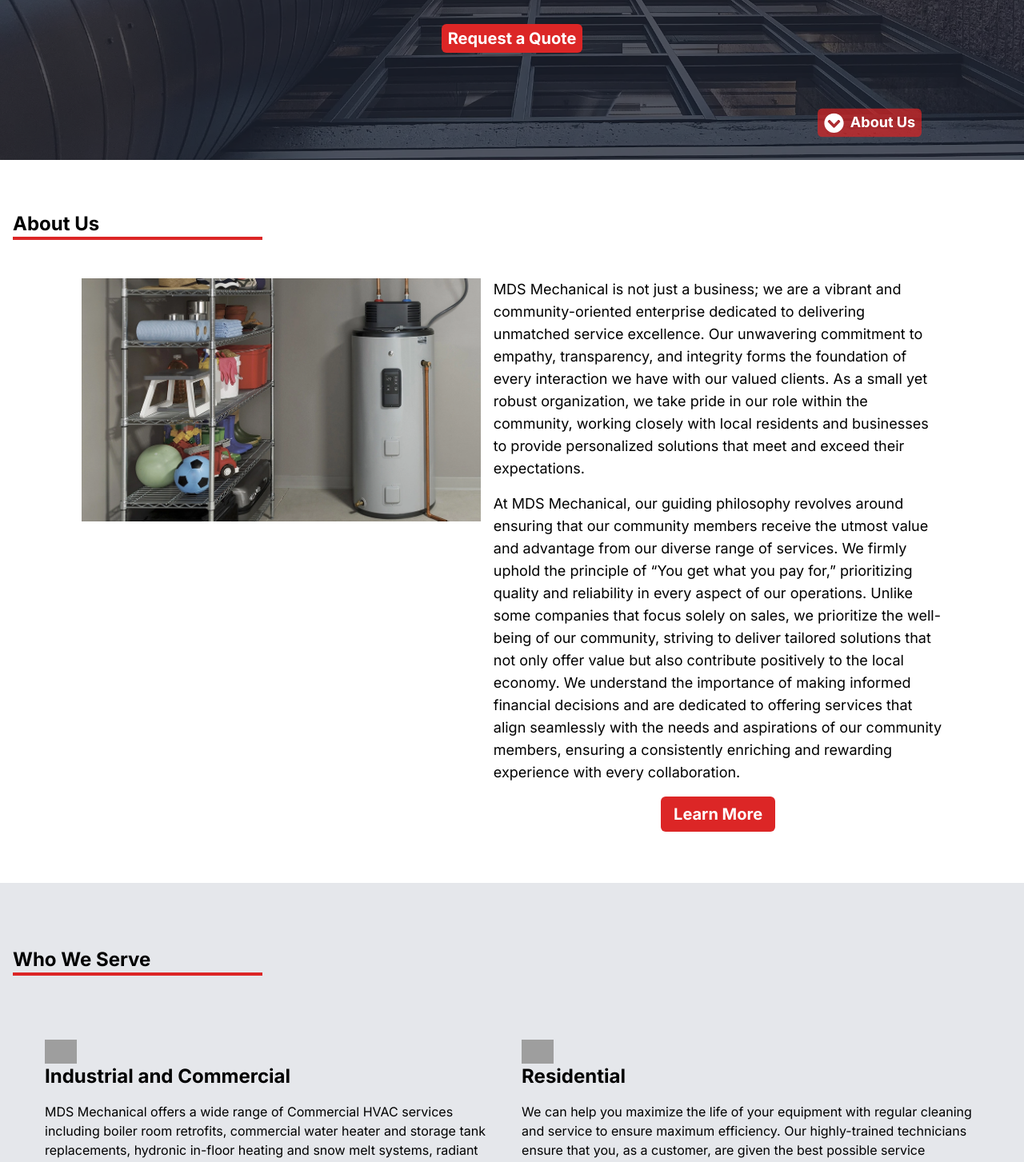
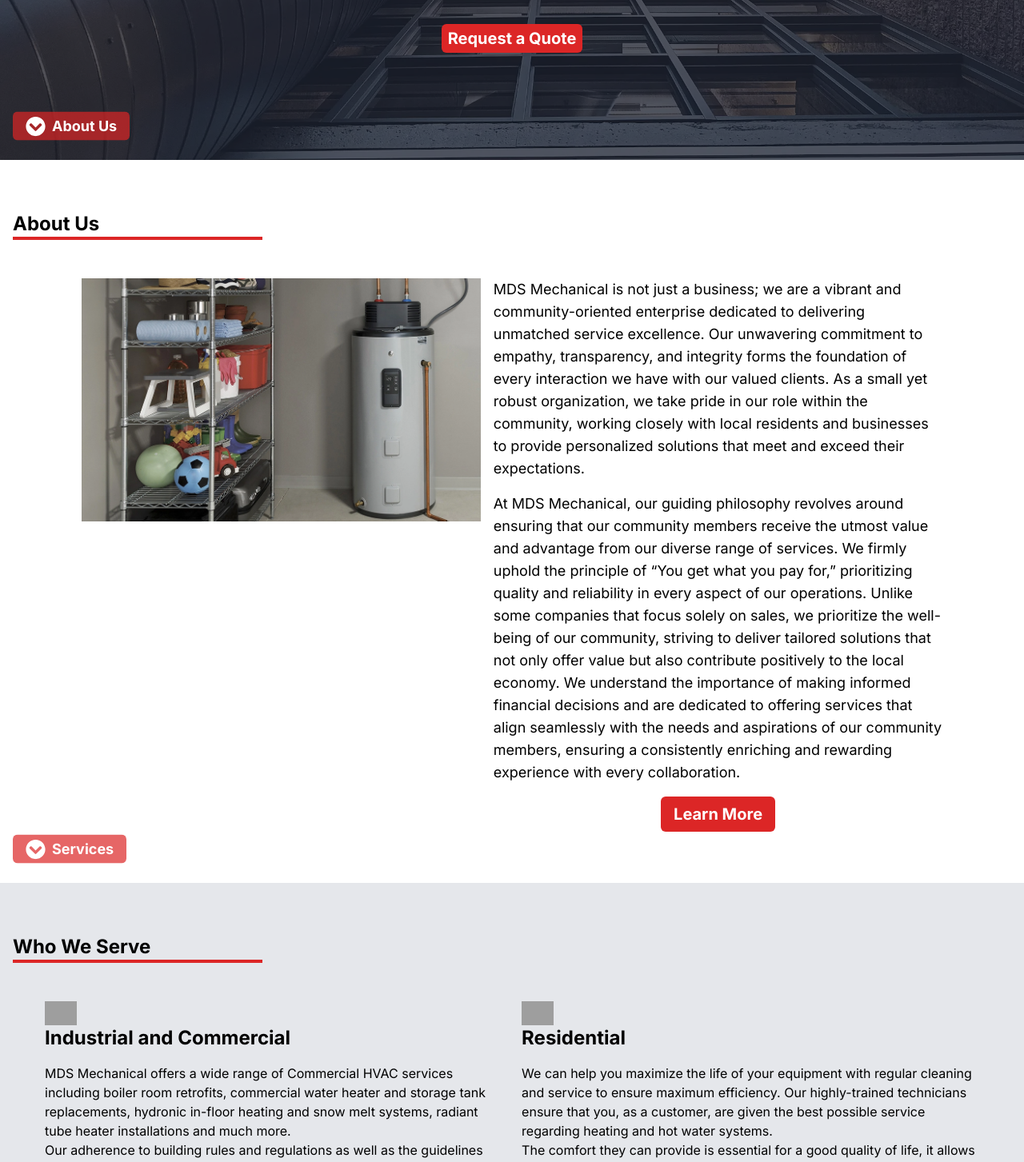
Before and after one commit to GlebTc/mds_mechanical, a Next.js app: page / in a window 1280 px wide. Shown: the part 600-2053 px from the top of the page at 80% size. Built offline with nearby package versions, Linux system fonts and the light colour scheme; grey boxes are pictures that could not be loaded.

Commit message:
Added section navigation buttons

```diff
--- a/src/components/main/mainAbout/About.tsx
+++ b/src/components/main/mainAbout/About.tsx
@@ -2,10 +2,11 @@
 import main_about from "../../../../public/assets/images/main_about.webp";
 import constants from "@/utils/constans.json";
 import Link from "next/link";
+import NextSectionScrollButton from "@/components/reusable/NextSectionScrollButton";
 
 const About = () => {
   return (
-    <div className="min-h-[100dvh] px-4 w-full mx-auto flex flex-col justify-start pt-[var(--emerg-bar-h-mobile)] md:pt-[var(--emerg-bar-h-desktop)]">
+    <div className="relative min-h-[100dvh] px-4 w-full mx-auto flex flex-col justify-start pt-[var(--emerg-bar-h-mobile)] md:pt-[var(--emerg-bar-h-desktop)]">
       <h2 className="text-2xl font-bold border-b-4 border-red-600 w-full md:w-[25%] mb-12 mt-6">
         About Us
       </h2>
@@ -30,6 +31,7 @@
           </div>
         </div>
       </div>
+      <NextSectionScrollButton section="services" title="Services" />
     </div>
   );
 };
--- a/src/components/main/mainHero/HeroText.tsx
+++ b/src/components/main/mainHero/HeroText.tsx
@@ -32,7 +32,7 @@
   }, []);
 
   return (
-    <div className="relative z-[20] h-full w-full flex flex-col justify-start items-center">
+    <div className="HERO_TEXT_MAIN_CONTAINER relative z-[20] h-full w-full flex flex-col justify-start items-center">
       {/* *************** Navigation Buttons *************** */}
       <button
         aria-label="Advantages Slider Previous Slide"
--- a/src/components/main/mainHero/Main.tsx
+++ b/src/components/main/mainHero/Main.tsx
@@ -2,14 +2,18 @@
 import HeroText from "./HeroText";
 import HeroOverlay from "./HeroOverlay";
 
+import NextSectionScrollButton from "@/components/reusable/NextSectionScrollButton";
 
 const Main = () => {
   return (
-    <div id="main" className="relative h-[calc(100dvh-(var(--navbar-h-mobile)))] md:h-[calc(100dvh-(var(--navbar-h-desktop)))]">
+    <div
+      id="main"
+      className="relative h-[calc(100dvh-(var(--navbar-h-mobile)))] md:h-[calc(100dvh-(var(--navbar-h-desktop)))]"
+    >
       <HeroImage />
       <HeroOverlay />
       <HeroText />
-
+      <NextSectionScrollButton section="about" title="About Us" />
     </div>
   );
 };
--- a/src/components/main/mainServices/Services.tsx
+++ b/src/components/main/mainServices/Services.tsx
@@ -4,8 +4,8 @@
 
 const Services = () => {
   return (
-    <div className="flex flex-col justify-center bg-gray-200 py-20 px-4">
-      <h2 className="text-2xl font-bold border-b-4 border-red-600 w-full md:w-[25%] mb-20">
+    <div className="flex flex-col justify-center bg-gray-200 pt-[var(--emerg-bar-h-mobile)] md:pt-[var(--emerg-bar-h-desktop)] px-4">
+      <h2 className="text-2xl font-bold border-b-4 border-red-600 w-full md:w-[25%] mb-12 mt-6">
         Who We Serve
       </h2>
       <div className="SERVICES_WRAPPER_COMPONENT w-full px-10 md:flex gap-8">
--- a/src/components/navbar/ScrollNavigationButtons.tsx
+++ b/src/components/navbar/ScrollNavigationButtons.tsx
@@ -19,8 +19,7 @@
   }, []);
 
   return (
-    <>
-      <div className={``}>
+    <div>
       <a
         href="tel:+1234567890"
         className={`${
@@ -46,17 +45,6 @@
         <FaAnglesUp size={25} />
       </a>
     </div>
-      <a
-        href="#about"
-        className={`${
-          isFixed ? "hidden" : "fixed"
-        } bottom-5 right-32 bg-red-600/70 px-2 py-1 text-white z-[30] flex justify-center gap-2 items-center rounded-md animate-bounce`}
-      >
-        <FaChevronCircleDown size={25}/>
-        <button className="font-bold text-lg">About Us</button>
-      </a>
-
-    </>
   );
 };
 
--- /dev/null
+++ b/src/components/reusable/NextSectionScrollButton.tsx
@@ -0,0 +1,16 @@
+import { FaChevronCircleDown } from "react-icons/fa";
+
+
+const NextSectionScrollButton = ({ title, section }: { title: string, section: string }) => {
+  return (
+    <a
+      href={`#${section}`}
+      className={`absolute bottom-4 left-4 bg-red-600/70 px-4 py-1 text-white z-[30] flex justify-center gap-2 items-center rounded-md animate-bounce`}
+    >
+      <FaChevronCircleDown size={25} />
+      <button className="font-bold text-lg">{title}</button>
+    </a>
+  );
+};
+
+export default NextSectionScrollButton;
--- a/src/utils/menuItems.json
+++ b/src/utils/menuItems.json
@@ -5,7 +5,8 @@
   },
   {
     "title": "About Us",
-    "href": "/about-us"
+    "href": "/about-us",
+    "section": "about"
   },
   {
     "title": "Commercial Services",
```
Lines whose indentation alone changed are shown as unchanged.
